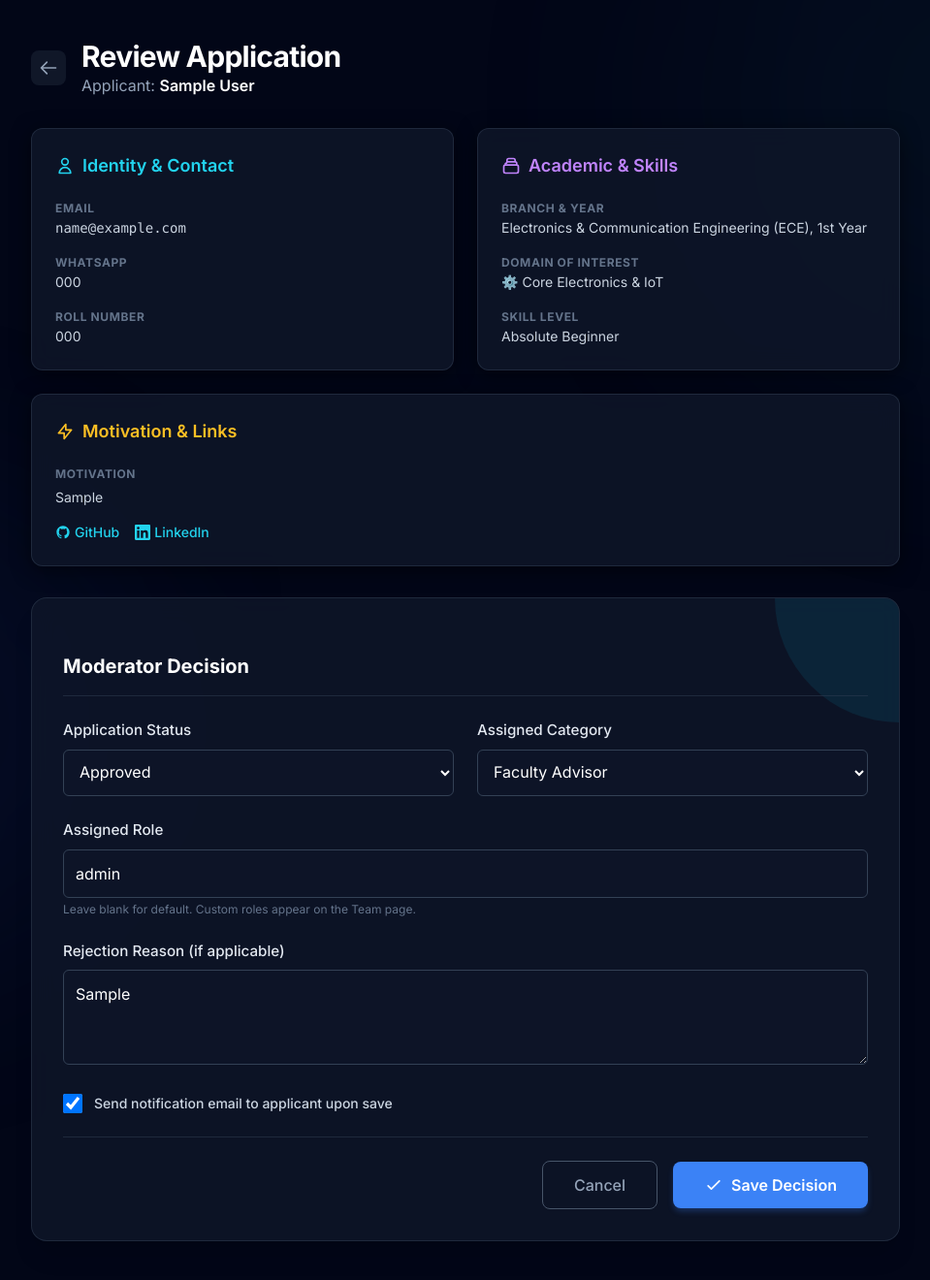
After one commit to officialcecp-cmd/CECP, a Django app: page /review-application/1/ in a window 1280 px wide. The commit adds this page. Shown: the whole page at 97% size, without its empty margins (160-1119 px from the left). Run offline with Django 5.2, Linux system fonts and the light colour scheme; a user stored in the database is signed in; tables that the repository leaves empty hold one stand-in row (values such as "Sample post"); some libraries are stand-ins or nearby versions.

Commit message:
team setion updated

```diff
--- a/landing/admin.py
+++ b/landing/admin.py
@@ -17,7 +17,7 @@ from django.utils.html import format_html
 
 @admin.register(ClubMember)
 class ClubMemberAdmin(admin.ModelAdmin):
-    list_display = ('display_name', 'member_id', 'role', 'category', 'display_role', 'is_active', 'joined_at')
+    list_display = ('get_display_name', 'member_id', 'role', 'category', 'display_role', 'is_active', 'joined_at')
     list_editable = ('role', 'category', 'display_role', 'is_active')
     list_filter = ('role', 'category', 'is_active')
     search_fields = ('user__username', 'user__first_name', 'user__last_name', 'member_id', 'display_role')
@@ -184,8 +184,8 @@ class ClubApplicationAdmin(admin.ModelAdmin):
             club_member.display_role = obj.assigned_role or ''
             club_member.github_url = obj.github_url or ''
             club_member.linkedin_url = obj.linkedin_url or ''
-            if obj.profile_photo and not club_member.avatar:
-                club_member.avatar = obj.profile_photo
+            if obj.profile_photo and not club_member.profile_image:
+                club_member.profile_image = obj.profile_photo
             club_member.is_active = True
             club_member.save()
             return club_member
--- a/landing/forms.py
+++ b/landing/forms.py
@@ -296,6 +296,37 @@ class ClubApplicationForm(forms.ModelForm):
             )
         return email
 
+class ClubApplicationReviewForm(forms.ModelForm):
+    """
+    Form for moderators to review, assign roles/categories, and approve/reject applications.
+    """
+    class Meta:
+        model = ClubApplication
+        fields = [
+            'status', 'assigned_category', 'assigned_role',
+            'rejection_reason', 'send_notification_email'
+        ]
+        widgets = {
+            'status': forms.Select(attrs={
+                'class': 'w-full rounded-md bg-slate-900/50 p-3 text-white border border-slate-700 focus:border-cyan-500 focus:ring-1 focus:ring-cyan-500'
+            }),
+            'assigned_category': forms.Select(attrs={
+                'class': 'w-full rounded-md bg-slate-900/50 p-3 text-white border border-slate-700 focus:border-cyan-500 focus:ring-1 focus:ring-cyan-500'
+            }),
+            'assigned_role': forms.TextInput(attrs={
+                'class': 'w-full rounded-md bg-slate-900/50 p-3 text-white border border-slate-700 focus:border-cyan-500 focus:ring-1 focus:ring-cyan-500',
+                'placeholder': 'e.g., UI/UX Lead, Web Master'
+            }),
+            'rejection_reason': forms.Textarea(attrs={
+                'class': 'w-full rounded-md bg-slate-900/50 p-3 text-white border border-slate-700 focus:border-cyan-500 focus:ring-1 focus:ring-cyan-500',
+                'rows': 3,
+                'placeholder': 'If rejected, please provide a reason...'
+            }),
+            'send_notification_email': forms.CheckboxInput(attrs={
+                'class': 'rounded bg-slate-900 border-slate-700 text-cyan-500 focus:ring-cyan-500 w-5 h-5'
+            }),
+        }
+
 # ==============================================================================
 # USER PROFILE FORM
 # ==============================================================================
--- a/landing/templates/landing/dashboard.html
+++ b/landing/templates/landing/dashboard.html
@@ -248,7 +248,7 @@
                     My Dashboard
                 </h1>
                 <p class="text-slate-400 text-base">
-                    Welcome back, <span class="text-cyan-400 font-semibold">{{ member.display_name }}</span> — manage your projects and track progress.
+                    Welcome back, <span class="text-cyan-400 font-semibold">{{ member.get_display_name }}</span> — manage your projects and track progress.
                 </p>
             </div>
             <a href="{% url 'landing:submit_project' %}" class="btn-primary shrink-0">
--- /dev/null
+++ b/landing/templates/landing/review_application.html
@@ -0,0 +1,216 @@
+{% load static %}
+<!DOCTYPE html>
+<html lang="en">
+<head>
+    <meta charset="UTF-8">
+    <meta name="viewport" content="width=device-width, initial-scale=1.0">
+    <title>{{ page_title }}</title>
+    <script src="https://cdn.tailwindcss.com"></script>
+    <link href="https://fonts.googleapis.com/css2?family=Inter:wght@300;400;500;600;700;800&family=JetBrains+Mono:wght@400;500;700;800&display=swap" rel="stylesheet">
+    <style>
+        body {
+            font-family: 'Inter', sans-serif;
+            background-color: #020617;
+            color: #f8fafc;
+        }
+
+        .admin-card {
+            background-color: rgba(15, 23, 42, 0.8);
+            backdrop-filter: blur(12px);
+            border: 1px solid rgba(56, 189, 248, 0.2);
+            box-shadow: 0 4px 20px rgba(0, 0, 0, 0.5);
+        }
+
+        .btn-primary {
+            background-color: #3b82f6;
+            color: white;
+            padding: 0.75rem 2rem;
+            border-radius: 0.5rem;
+            font-weight: 600;
+            transition: all 0.2s ease;
+            box-shadow: 0 4px 6px -1px rgba(59, 130, 246, 0.3);
+        }
+        .btn-primary:hover {
+            background-color: #2563eb;
+            transform: translateY(-1px);
+            box-shadow: 0 6px 8px -1px rgba(59, 130, 246, 0.4);
+        }
+
+        .btn-secondary {
+            background-color: transparent;
+            color: #94a3b8;
+            padding: 0.75rem 2rem;
+            border-radius: 0.5rem;
+            font-weight: 500;
+            transition: all 0.2s ease;
+            border: 1px solid #475569;
+        }
+        .btn-secondary:hover {
+            color: #f8fafc;
+            border-color: #94a3b8;
+            background-color: rgba(255,255,255,0.05);
+        }
+
+        .form-label {
+            display: block;
+            font-weight: 500;
+            margin-bottom: 0.5rem;
+            color: #e2e8f0;
+            font-size: 0.95rem;
+        }
+    </style>
+</head>
+<body class="min-h-screen flex flex-col py-10 px-4 sm:px-6 lg:px-8 relative overflow-x-hidden">
+    <!-- Ambient Background Effects -->
+    <div class="fixed w-[600px] h-[600px] rounded-full bg-cyan-900/10 blur-[120px] top-[-200px] right-[-200px] z-[-1]"></div>
+    <div class="fixed w-[500px] h-[500px] rounded-full bg-blue-900/10 blur-[100px] bottom-[-200px] left-[-200px] z-[-1]"></div>
+
+    <main class="flex-grow w-full max-w-4xl mx-auto flex flex-col justify-center">
+
+        <!-- Header -->
+        <div class="flex items-center gap-4 mb-8">
+            <a href="{% url 'landing:moderator_dashboard' %}" class="text-slate-400 hover:text-white transition-colors bg-slate-800/50 p-2 rounded-lg">
+                <svg class="w-5 h-5" fill="none" stroke="currentColor" viewBox="0 0 24 24"><path stroke-linecap="round" stroke-linejoin="round" stroke-width="2" d="M10 19l-7-7m0 0l7-7m-7 7h18"></path></svg>
+            </a>
+            <div>
+                <h1 class="text-3xl font-bold tracking-tight text-white">Review Application</h1>
+                <p class="text-slate-400">Applicant: <span class="font-semibold text-white">{{ app.full_name }}</span></p>
+            </div>
+        </div>
+
+        <!-- Read-only Info Cards -->
+        <div class="grid grid-cols-1 md:grid-cols-2 gap-6 mb-8">
+            <div class="admin-card p-6 rounded-xl border border-slate-700/50">
+                <h2 class="text-lg font-semibold text-cyan-400 mb-4 flex items-center gap-2">
+                    <svg class="w-5 h-5" fill="none" stroke="currentColor" viewBox="0 0 24 24"><path stroke-linecap="round" stroke-linejoin="round" stroke-width="2" d="M16 7a4 4 0 11-8 0 4 4 0 018 0zM12 14a7 7 0 00-7 7h14a7 7 0 00-7-7z"></path></svg>
+                    Identity & Contact
+                </h2>
+                <div class="space-y-3">
+                    <div>
+                        <span class="text-xs text-slate-500 uppercase font-bold tracking-wider">Email</span>
+                        <p class="text-sm font-mono text-slate-300">{{ app.email }}</p>
+                    </div>
+                    <div>
+                        <span class="text-xs text-slate-500 uppercase font-bold tracking-wider">WhatsApp</span>
+                        <p class="text-sm text-slate-300">{{ app.whatsapp_number }}</p>
+                    </div>
+                    <div>
+                        <span class="text-xs text-slate-500 uppercase font-bold tracking-wider">Roll Number</span>
+                        <p class="text-sm text-slate-300">{{ app.roll_number }}</p>
+                    </div>
+                </div>
+            </div>
+
+            <div class="admin-card p-6 rounded-xl border border-slate-700/50">
+                <h2 class="text-lg font-semibold text-purple-400 mb-4 flex items-center gap-2">
+                    <svg class="w-5 h-5" fill="none" stroke="currentColor" viewBox="0 0 24 24"><path stroke-linecap="round" stroke-linejoin="round" stroke-width="2" d="M19 11H5m14 0a2 2 0 012 2v6a2 2 0 01-2 2H5a2 2 0 01-2-2v-6a2 2 0 012-2m14 0V9a2 2 0 00-2-2M5 11V9a2 2 0 002-2m0 0V5a2 2 0 012-2h6a2 2 0 012 2v2M7 7h10"></path></svg>
+                    Academic & Skills
+                </h2>
+                <div class="space-y-3">
+                    <div>
+                        <span class="text-xs text-slate-500 uppercase font-bold tracking-wider">Branch & Year</span>
+                        <p class="text-sm text-slate-300">{{ app.get_branch_display }}, {{ app.get_current_year_display }}</p>
+                    </div>
+                    <div>
+                        <span class="text-xs text-slate-500 uppercase font-bold tracking-wider">Domain of Interest</span>
+                        <p class="text-sm text-slate-300">{{ app.get_domain_of_interest_display }}</p>
+                    </div>
+                    <div>
+                        <span class="text-xs text-slate-500 uppercase font-bold tracking-wider">Skill Level</span>
+                        <p class="text-sm text-slate-300">{{ app.get_skill_level_display }}</p>
+                    </div>
+                </div>
+            </div>
+
+            <div class="admin-card p-6 rounded-xl border border-slate-700/50 md:col-span-2">
+                <h2 class="text-lg font-semibold text-amber-400 mb-4 flex items-center gap-2">
+                    <svg class="w-5 h-5" fill="none" stroke="currentColor" viewBox="0 0 24 24"><path stroke-linecap="round" stroke-linejoin="round" stroke-width="2" d="M13 10V3L4 14h7v7l9-11h-7z"></path></svg>
+                    Motivation & Links
+                </h2>
+                <div class="space-y-4">
+                    <div>
+                        <span class="text-xs text-slate-500 uppercase font-bold tracking-wider">Motivation</span>
+                        <p class="text-sm text-slate-300 mt-1 whitespace-pre-line">{{ app.motivation }}</p>
+                    </div>
+                    <div class="flex gap-4">
+                        {% if app.github_url %}
+                        <a href="{{ app.github_url }}" target="_blank" class="text-cyan-400 hover:text-cyan-300 text-sm font-medium flex items-center gap-1">
+                            <svg class="w-4 h-4" fill="currentColor" viewBox="0 0 24 24"><path fill-rule="evenodd" clip-rule="evenodd" d="M12 2C6.477 2 2 6.477 2 12c0 4.42 2.865 8.166 6.839 9.489.5.092.682-.217.682-.482 0-.237-.008-.866-.013-1.7-2.782.603-3.369-1.34-3.369-1.34-.454-1.156-1.11-1.463-1.11-1.463-.908-.62.069-.608.069-.608 1.003.07 1.531 1.03 1.531 1.03.892 1.529 2.341 1.087 2.91.831.092-.646.35-1.086.636-1.336-2.22-.253-4.555-1.11-4.555-4.943 0-1.091.39-1.984 1.029-2.683-.103-.253-.446-1.27.098-2.647 0 0 .84-.269 2.75 1.025A9.578 9.578 0 0112 6.836c.85.004 1.705.114 2.504.336 1.909-1.294 2.747-1.025 2.747-1.025.546 1.377.203 2.394.1 2.647.64.699 1.028 1.592 1.028 2.683 0 3.842-2.339 4.687-4.566 4.935.359.309.678.919.678 1.852 0 1.336-.012 2.415-.012 2.743 0 .267.18.578.688.48C19.138 20.161 22 16.418 22 12c0-5.523-4.477-10-10-10z"></path></svg>
+                            GitHub
+                        </a>
+                        {% endif %}
+                        {% if app.linkedin_url %}
+                        <a href="{{ app.linkedin_url }}" target="_blank" class="text-cyan-400 hover:text-cyan-300 text-sm font-medium flex items-center gap-1">
+                            <svg class="w-4 h-4" fill="currentColor" viewBox="0 0 24 24"><path d="M20.447 20.452h-3.554v-5.569c0-1.328-.027-3.037-1.852-3.037-1.853 0-2.136 1.445-2.136 2.939v5.667H9.351V9h3.414v1.561h.046c.475-.9 1.637-1.85 3.37-1.85 3.601 0 4.267 2.37 4.267 5.455v6.286zM5.337 7.433c-1.144 0-2.063-.926-2.063-2.065 0-1.138.92-2.063 2.063-2.063 1.14 0 2.064.925 2.064 2.063 0 1.139-.925 2.065-2.064 2.065zm1.782 13.019H3.555V9h3.564v11.452zM22.225 0H1.771C.792 0 0 .774 0 1.729v20.542C0 23.227.792 24 1.771 24h20.451C23.2 24 24 23.227 24 22.271V1.729C24 .774 23.2 0 22.222 0h.003z"/></svg>
+                            LinkedIn
+                        </a>
+                        {% endif %}
+                    </div>
+                </div>
+            </div>
+        </div>
+
+        <!-- Form Container -->
+        <div class="admin-card rounded-2xl shadow-xl p-8 border border-slate-700/50 relative overflow-hidden">
+            <div class="absolute top-0 right-0 w-32 h-32 bg-cyan-500/10 rounded-bl-full z-0 pointer-events-none"></div>
+
+            <form method="POST" class="space-y-6 relative z-10">
+                {% csrf_token %}
+
+                <h2 class="text-xl font-bold text-white mb-6 border-b border-slate-700/50 pb-4">Moderator Decision</h2>
+
+                <div class="grid grid-cols-1 md:grid-cols-2 gap-6">
+                    <!-- Status -->
+                    <div>
+                        <label for="{{ form.status.id_for_label }}" class="form-label">Application Status</label>
+                        {{ form.status }}
+                        {{ form.status.errors }}
+                    </div>
+
+                    <!-- Category -->
+                    <div>
+                        <label for="{{ form.assigned_category.id_for_label }}" class="form-label">Assigned Category</label>
+                        {{ form.assigned_category }}
+                        {{ form.assigned_category.errors }}
+                    </div>
+
+                    <!-- Role -->
+                    <div class="md:col-span-2">
+                        <label for="{{ form.assigned_role.id_for_label }}" class="form-label">Assigned Role</label>
+                        {{ form.assigned_role }}
+                        <p class="text-xs text-slate-500 mt-1">Leave blank for default. Custom roles appear on the Team page.</p>
+                        {{ form.assigned_role.errors }}
+                    </div>
+
+                    <!-- Rejection Reason -->
+                    <div class="md:col-span-2">
+                        <label for="{{ form.rejection_reason.id_for_label }}" class="form-label">Rejection Reason (if applicable)</label>
+                        {{ form.rejection_reason }}
+                        {{ form.rejection_reason.errors }}
+                    </div>
+
+                    <!-- Send Notification Email -->
+                    <div class="md:col-span-2 flex items-center gap-3">
+                        {{ form.send_notification_email }}
+                        <label for="{{ form.send_notification_email.id_for_label }}" class="text-sm font-medium text-slate-300 select-none cursor-pointer">
+                            Send notification email to applicant upon save
+                        </label>
+                        {{ form.send_notification_email.errors }}
+                    </div>
+                </div>
+
+                <!-- Footer Actions -->
+                <div class="pt-6 border-t border-slate-700/50 flex flex-col sm:flex-row items-center justify-end gap-4 mt-8">
+                    <a href="{% url 'landing:moderator_dashboard' %}" class="btn-secondary w-full sm:w-auto text-center">Cancel</a>
+                    <button type="submit" class="btn-primary w-full sm:w-auto flex items-center justify-center gap-2">
+                        <svg class="w-5 h-5" fill="none" stroke="currentColor" viewBox="0 0 24 24"><path stroke-linecap="round" stroke-linejoin="round" stroke-width="2" d="M5 13l4 4L19 7"></path></svg>
+                        Save Decision
+                    </button>
+                </div>
+            </form>
+        </div>
+
+    </main>
+
+</body>
+</html>
--- a/landing/urls.py
+++ b/landing/urls.py
@@ -60,6 +60,7 @@ urlpatterns = [
     path('edit-blog/<int:blog_id>/', views.edit_blog, name='edit_blog'),
     path('accept-application/<int:app_id>/', views.accept_application, name='accept_application'),
     path('reject-application/<int:app_id>/', views.reject_application, name='reject_application'),
+    path('review-application/<int:application_id>/', views.review_application, name='review_application'),
     path('approve-project/<int:project_id>/', views.approve_project, name='approve_project'),
     path('reject-project/<int:project_id>/', views.reject_project, name='reject_project'),
     path('api/delete-project/<int:project_id>/', views.delete_project, name='delete_project'),
--- a/landing/views.py
+++ b/landing/views.py
@@ -15,7 +15,7 @@ from .models import (
     ClubApplication, Blog
 )
 from .supabase_client import fetch_initiatives, fetch_featured_projects
-from .forms import UnifiedLoginForm, ProjectSubmissionForm, UserRegistrationForm, ClubApplicationForm
+from .forms import UnifiedLoginForm, ProjectSubmissionForm, UserRegistrationForm, ClubApplicationForm, ClubApplicationReviewForm
 from .services import categorize_project_level
 
 
@@ -124,19 +124,19 @@ def auth_portal(request):
                     profile = user.club_profile
                     if profile.role in ('hod', 'faculty', 'club_head'):
                         role = 'admin'
-                        display_name = profile.display_name
+                        display_name = profile.get_display_name
                     elif profile.role == 'member' and profile.is_active:
                         role = 'core_member'
-                        display_name = profile.display_name
+                        display_name = profile.get_display_name
                     else:
                         role = 'core_member'
-                        display_name = profile.display_name
+                        display_name = profile.get_display_name
                 except Exception:
                     role = 'general'
 
             # Store in session
             request.session['user_role'] = role
-            request.session['display_name'] = display_name
+            request.session['get_display_name'] = display_name
             request.session['login_type'] = role
 
             # Handle remember me
@@ -250,7 +250,7 @@ def member_dashboard(request):
         'notifications': notifications,
         'pending_count': pending_count,
         'total_approved': Project.objects.filter(approval_status='approved').count(),
-        'page_title': f'Dashboard — {member.display_name if member else request.user.username}',
+        'page_title': f'Dashboard — {member.get_display_name if member else request.user.username}',
     }
     return render(request, 'landing/dashboard.html', context)
 
@@ -277,7 +277,7 @@ def dashboard(request):
         'my_projects': my_projects,
         'notifications': notifications,
         'pending_count': pending_count,
-        'page_title': f'Dashboard — {member.display_name}',
+        'page_title': f'Dashboard — {member.get_display_name}',
     }
     return render(request, 'landing/dashboard.html', context)
 
@@ -521,7 +521,7 @@ def _notify_club_heads(project, submitter):
         Notification.objects.create(
             recipient=head, notification_type='submission',
             title=f'New Submission: {project.title}',
-            message=f'{submitter.display_name} submitted "{project.title}" for review.',
+            message=f'{submitter.get_display_name} submitted "{project.title}" for review.',
             related_project=project,
         )
 
@@ -747,3 +747,27 @@ def reject_application(request, app_id):
     app.save()
     messages.success(request, f'Application for {app.full_name} has been rejected.')
     return redirect('landing:moderator_dashboard')
+
+@user_passes_test(is_admin, login_url='/login/')
+def review_application(request, application_id):
+    app = get_object_or_404(ClubApplication, id=application_id)
+    if request.method == 'POST':
+        form = ClubApplicationReviewForm(request.POST, instance=app)
+        if form.is_valid():
+            application = form.save(commit=False)
+            try:
+                member = request.user.club_profile
+                application.reviewed_by = member
+            except ClubMember.DoesNotExist:
+                pass
+            application.save()
+            messages.success(request, f'Application for {application.full_name} has been reviewed and saved.')
+            return redirect('landing:moderator_dashboard')
+    else:
+        form = ClubApplicationReviewForm(instance=app)
+
+    return render(request, 'landing/review_application.html', {
+        'form': form,
+        'app': app,
+        'page_title': f'Review Application: {app.full_name}'
+    })
```
Also changed, not shown: landing/models.py (+43 -3 lines), landing/templates/landing/index.html (+25 -25 lines), landing/templates/landing/moderator_dashboard.html (+6 -10 lines), landing/templates/landing/team.html (+22 -22 lines), landing/migrations/0018_rename_avatar_clubmember_profile_image_and_more.py (added).
